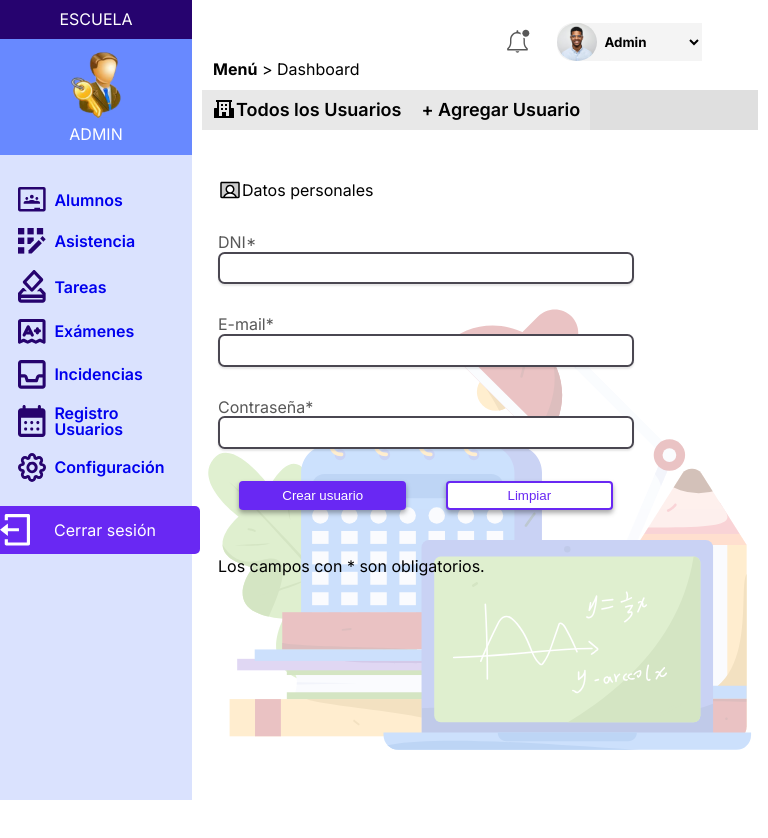
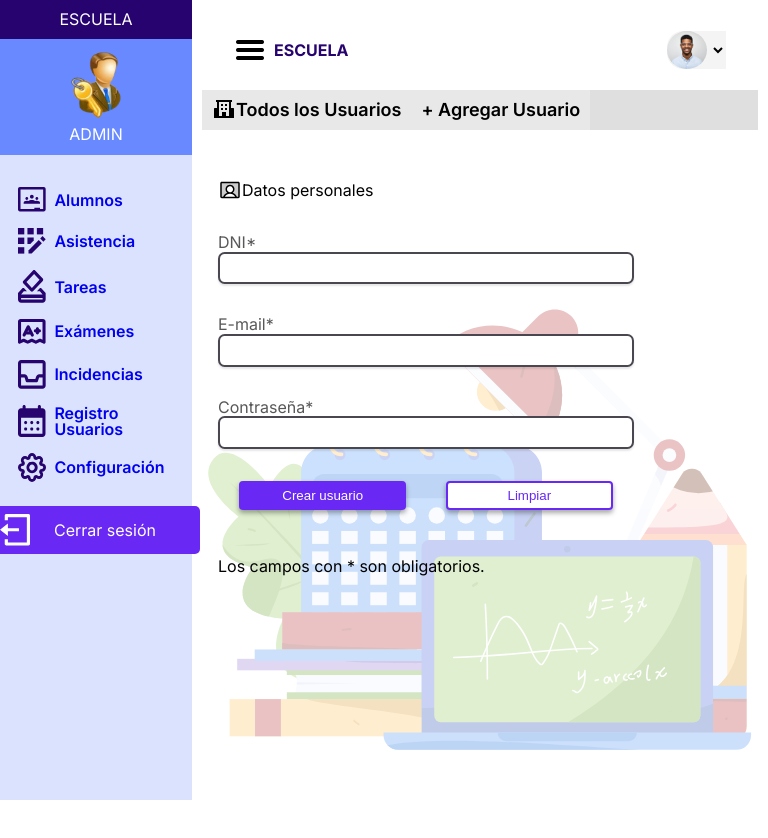
Before and after one commit to FooTalent/AgendaDigital, a React (Vite) app in the folder FrontEnd/: page /usuarios in a window 768 px wide. Shown: the top 838 px of the page. Built offline with nearby package versions, Linux system fonts and the light colour scheme.

Commit message:
desabilito la x en el sidebar para desktop

```diff
--- a/FrontEnd/src/components/Navbar/navbar.css
+++ b/FrontEnd/src/components/Navbar/navbar.css
@@ -100,10 +100,34 @@
 
 }
 
-@media (min-width: 577px) and (max-width: 767px) {
+@media (min-width: 577px) and (max-width: 834px) {
+    .disableNavBar {
+        display: none;
+    }
+    .hamburguer {
+        display: flex;
+        align-items: center;
+        justify-content: flex-start;
+        margin-left: 2rem;
+    }
 
+    .containerSelect {
+        margin-right: 2rem;
+    }
+
+    .containerNavBar {
+        width: 100%;
+        background: #fff;
+        display: flex;
+        align-items: center;
+        justify-content: space-between;
+    }
+
+    .disabledContainerNavbar {
+        display: none;
+    }
+
+    .selectWidth {
+        width: 1rem;
+    }
 };
-
-@media (min-width: 768px) and (max-width: 1920px) {
-
-};
--- a/FrontEnd/src/components/SideBar/sideBar.css
+++ b/FrontEnd/src/components/SideBar/sideBar.css
@@ -91,6 +91,10 @@
     box-shadow: 0px 3px 5px rgba(0, 0, 0, 0.35);
 }
 
+.btnCloseSideBar {
+    display: none;
+}
+
 .btnClose p{
     margin-left: 1.5rem;
     color: var(--white);
@@ -108,6 +112,7 @@
     }
 
    .btnCloseSideBar {
+    display: inline;
     margin-left: 55%;
     color: #fff;
     font-size: 1.2rem;
@@ -119,9 +124,18 @@
 
 }
 
-@media (min-width: 577px) and (max-width: 1920px) {
-
-    .btnCloseSideBar {
+/* @media (min-width: 577px) and (max-width: 835px) {
+    .containerSideBar {
         display: none;
     }
-}
+
+
+
+} */
+
+/* @media (min-width: 836px) and (max-width: 1920px) {
+    .containerSideBar {
+        display: inline;
+    }
+
+} */
```
Also changed, not shown: FrontEnd/src/index.css (line endings or trailing spaces).
